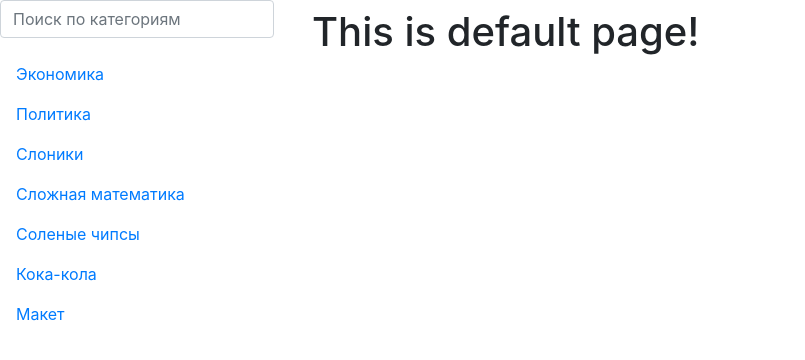
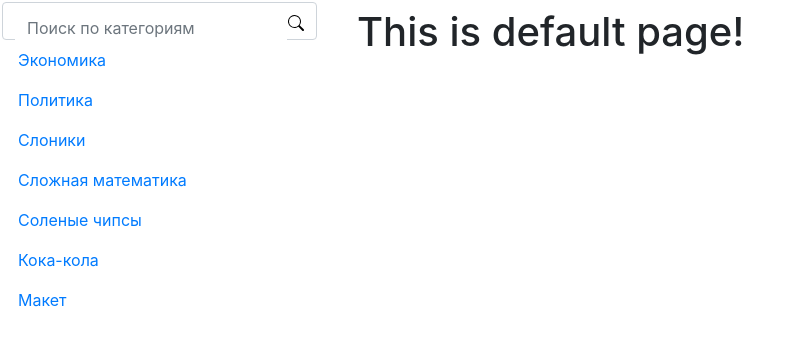
Before and after one commit to blavonne/react_strap, a React (Create React App) app: page / in a window 1280 px wide. Shown: the top 360 px of the page, without its empty margins (0-805 px from the left). Built offline with nearby package versions, Linux system fonts and the light colour scheme.

Commit message:
added search icon

```diff
--- a/src/App.css
+++ b/src/App.css
@@ -2,3 +2,18 @@
     padding: .5rem;
     width: 70%;
 }
+
+.inputArea {
+    border: none !important;
+}
+
+#searchLogo {
+    width: fit-content;
+    height: fit-content;
+    margin-left: 1px;
+    background-color: rgba(255, 255, 255, 0);
+}
+
+.NavBar {
+    padding: 2px;
+}
--- a/src/App.js
+++ b/src/App.js
@@ -34,7 +34,6 @@ class App extends Component {
 			return app
 		})
 		this.setState({apps : apps })
-		console.log('what is this', this)
 	}
 
 	renderNav() {
@@ -42,7 +41,7 @@ class App extends Component {
 			<NavBar
 				apps={this.state.apps}
 				onClick={this.setActive}
-				update={this.filterList}
+				filter={this.filterList}
 			/>
 		);
 	};
@@ -79,6 +78,6 @@ class App extends Component {
 
 export default App;
 
-App.PropTypes = {
+App.propTypes = {
 	id: PropTypes.array
 }
--- a/src/components/Content/AppsContent.js
+++ b/src/components/Content/AppsContent.js
@@ -11,9 +11,9 @@ const App1 = () => (
 )
 
 const App2 = () => (
-
+	<div>
 		<h1>This is App2 page!</h1>
-
+	</div>
 )
 
 const App3 = () => (
--- a/src/components/NavBar/NavBar.js
+++ b/src/components/NavBar/NavBar.js
@@ -6,7 +6,7 @@ import Search from "./Search";
 const NavBar = (props) => {
 	return (
 		<div className="NavBar">
-			<Search apps={props.apps} update={props.update}/>
+			<Search apps={props.apps} filter={props.filter}/>
 			<Nav pills vertical>
 				<NavItemList apps={props.apps} toggleHandler={props.onClick}/>
 			</Nav>
--- a/src/components/NavBar/Search.js
+++ b/src/components/NavBar/Search.js
@@ -1,29 +1,30 @@
 import React from 'react';
-import { Form, FormGroup, Label, Input, FormText } from 'reactstrap';
+import SearchLogo from './search.svg';
+import { InputGroup, Input } from 'reactstrap';
 
-const Search = ({ term, apps, update }) => {
+const Search = ({ apps, filter }) => {
 	const DataSearch = e => {
-		console.log('val', e.target.value);
 		const value = e.target.value.toLowerCase();
-
-		const filter = apps.filter(app => {
+		const mask = apps.filter(app => {
 			return app.name.toLowerCase().includes(value);
 		}).map(app => app.id);
-		console.log('filter', filter);
-		update(filter);
+		filter(mask);
 	}
 
 	return (
-		<FormGroup>
+		<InputGroup className="form-control">
 			<Input
 				type="search"
 				name="search"
 				id="exampleSearch"
 				placeholder="Поиск по категориям"
 				onChange={DataSearch}
-				value={term}
+				className="inputArea"
 			/>
-		</FormGroup>
+			<div id="searchLogo">
+				<img src={SearchLogo} alt="" title="Search"/>
+			</div>
+		</InputGroup>
 	)
 }
 
```
Also changed, not shown: src/components/NavBar/search.svg (added).
